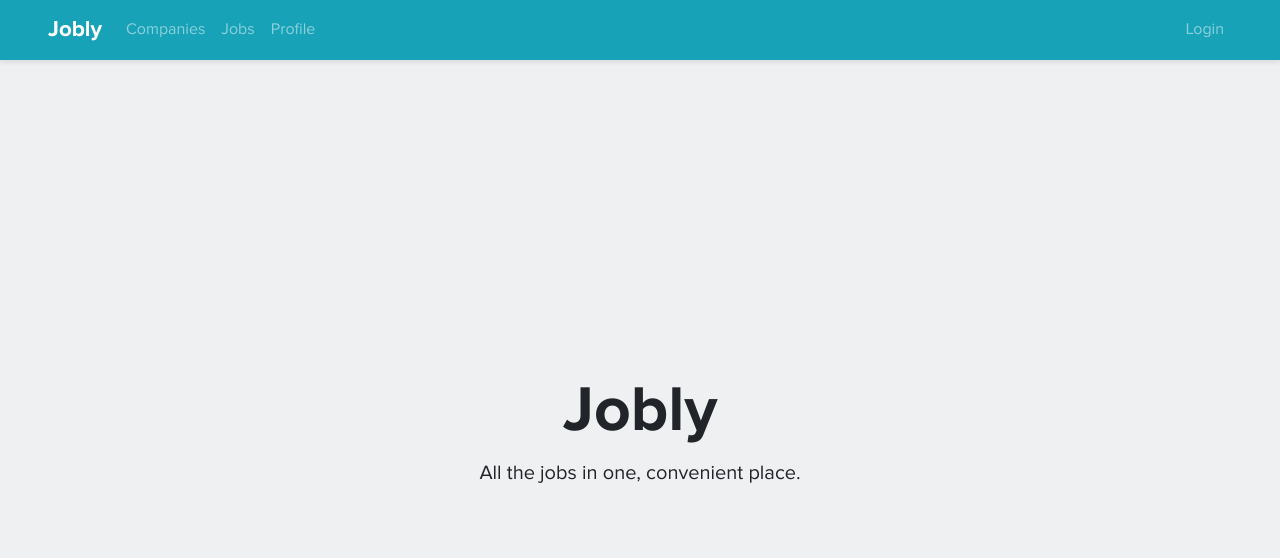
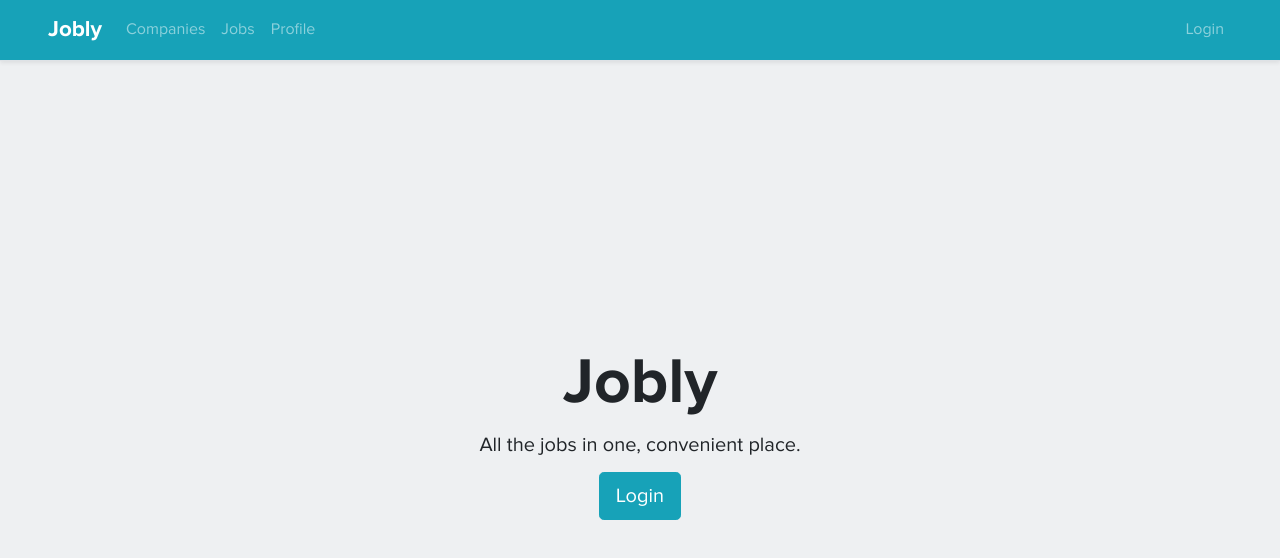
Before and after one commit to ferrisdraouil/react-jobly, a React (Create React App) app in the folder frontend/: page / in a window 1280 px wide. Shown: the top 558 px of the page. Built offline with nearby package versions, Linux system fonts and the light colour scheme; the HTML template or start-up script is replaced by a standard one.

Commit message:
added login button to Home component

```diff
--- a/frontend/src/Home/index.js
+++ b/frontend/src/Home/index.js
@@ -1,4 +1,5 @@
 import React, { Component } from 'react';
+import { Link } from 'react-router-dom';
 import './index.css';
 
 class Home extends Component {
@@ -7,10 +8,14 @@ class Home extends Component {
       <div className="Home">
         <h1>Jobly</h1>
         <p className="lead mb-1">All the jobs in one, convenient place.</p>
-        {this.props.currentUser && (
+        {this.props.currentUser ? (
           <p className="Home-welcome-back h3 m-0">
             Welcome back, {this.props.currentUser.first_name}!
           </p>
+        ) : (
+          <Link to="/login" className="mt-2 btn btn-lg btn-info">
+            Login
+          </Link>
         )}
       </div>
     );
```
